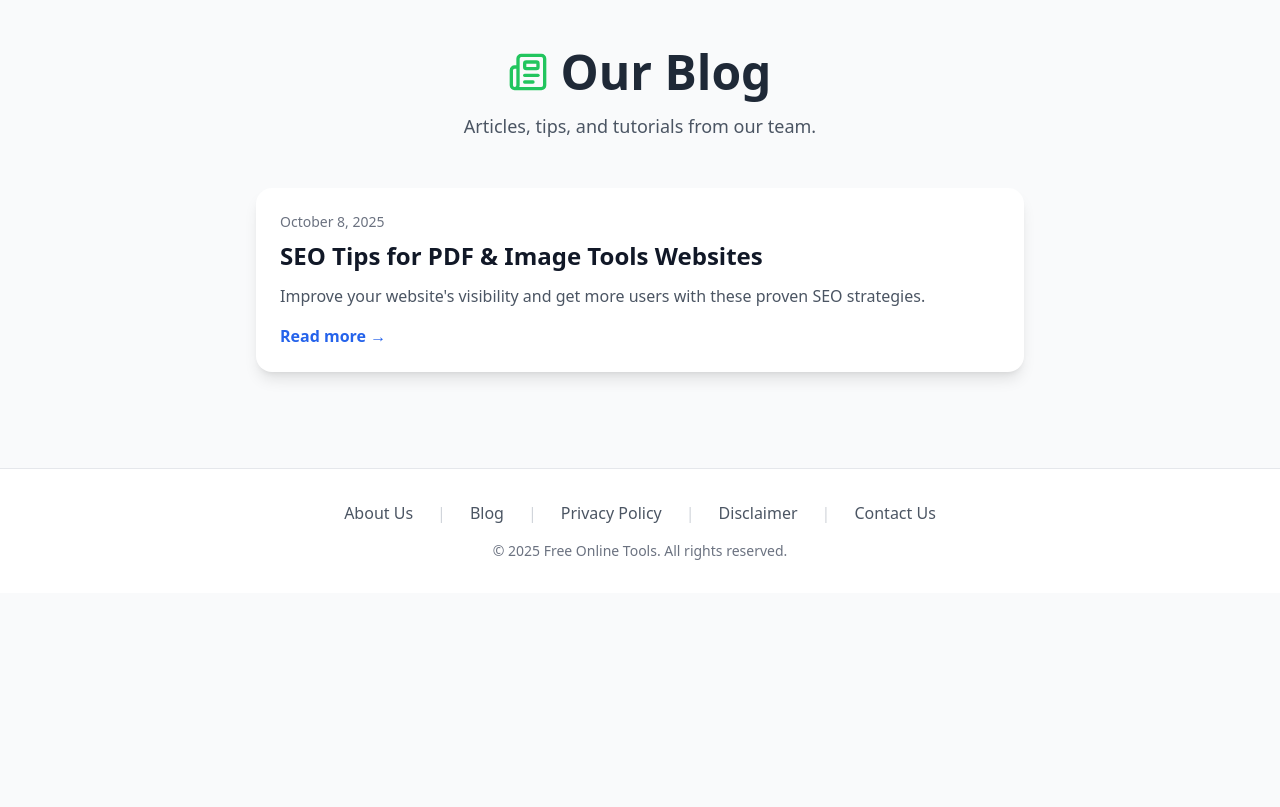
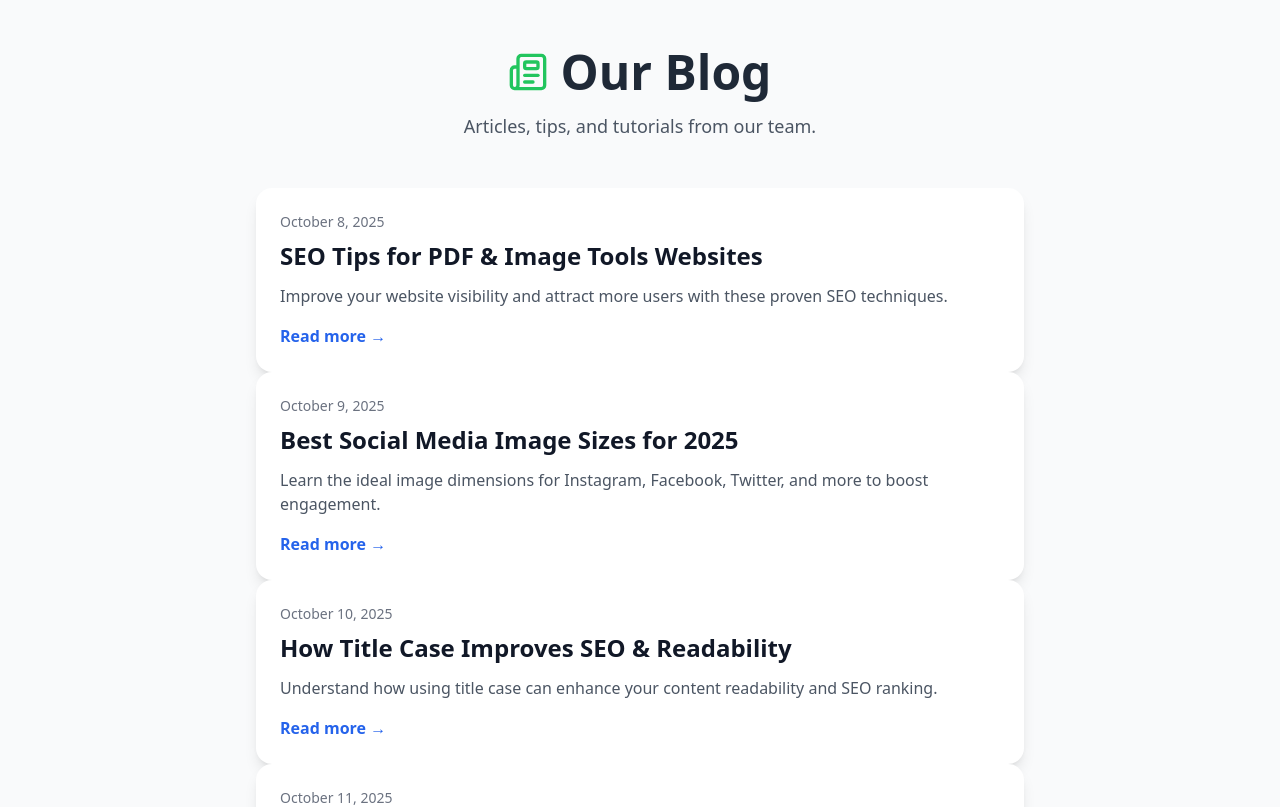
Before and after one commit to studybuild576-commits/my-tool-website, a Next.js app: page /blog in a window 1280 px wide. Shown: the top 807 px of the page. Built offline with nearby package versions, Linux system fonts and the light colour scheme.

Commit message:
Update page.tsx

```diff
--- a/app/blog/page.tsx
+++ b/app/blog/page.tsx
@@ -2,26 +2,43 @@ import type { Metadata } from 'next';
 import Link from 'next/link';
 import { Newspaper } from 'lucide-react';
 
-// इस पेज का SEO
+// ✅ Page SEO Metadata
 export const metadata: Metadata = {
-  title: "Blog | Free Online Tools",
-  description: "Read our latest articles, tips, and tutorials about online tools, SEO, and productivity.",
+  title: "Our Blog | Free Online Tools",
+  description:
+    "Explore our latest blog posts about SEO, image optimization, title case tips, and social media image sizes for your website.",
 };
 
-// भविष्य में आप यहीं पर अपनी नई ब्लॉग पोस्ट जोड़ेंगे
+// ✅ Blog post list
 const posts = [
   {
     slug: 'seo-tips',
     title: 'SEO Tips for PDF & Image Tools Websites',
-    description: 'Improve your website\'s visibility and get more users with these proven SEO strategies.',
+    description:
+      'Improve your website visibility and attract more users with these proven SEO techniques.',
     date: 'October 8, 2025',
   },
-  // {
-  //   slug: 'another-post',
-  //   title: 'Another Blog Post Title',
-  //   description: 'A short description for the next blog post.',
-  //   date: 'October 9, 2025',
-  // },
+  {
+    slug: 'social-media-image-sizes',
+    title: 'Best Social Media Image Sizes for 2025',
+    description:
+      'Learn the ideal image dimensions for Instagram, Facebook, Twitter, and more to boost engagement.',
+    date: 'October 9, 2025',
+  },
+  {
+    slug: 'title-case-for-seo',
+    title: 'How Title Case Improves SEO & Readability',
+    description:
+      'Understand how using title case can enhance your content readability and SEO ranking.',
+    date: 'October 10, 2025',
+  },
+  {
+    slug: 'webp-vs-jpg',
+    title: 'WebP vs JPG — Which Image Format is Best?',
+    description:
+      'Compare WebP and JPG formats to optimize your website’s image quality and loading speed.',
+    date: 'October 11, 2025',
+  },
 ];
 
 export default function BlogIndexPage() {
@@ -33,7 +50,9 @@ export default function BlogIndexPage() {
             <Newspaper className="w-10 h-10 text-green-500" />
             Our Blog
           </h1>
-          <p className="mt-4 text-lg text-gray-600">Articles, tips, and tutorials from our team.</p>
+          <p className="mt-4 text-lg text-gray-600">
+            Articles, tips, and tutorials from our team.
+          </p>
         </header>
 
         <div className="space-y-8">
```
